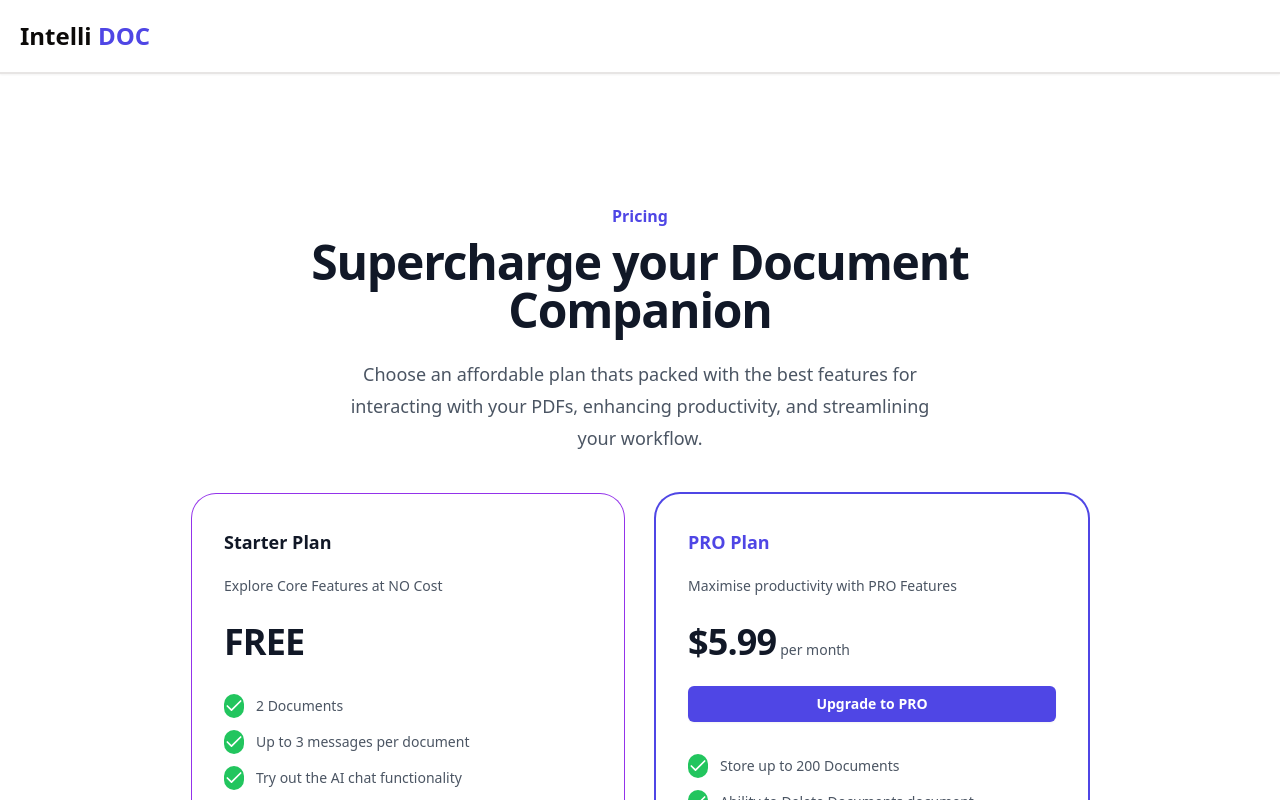
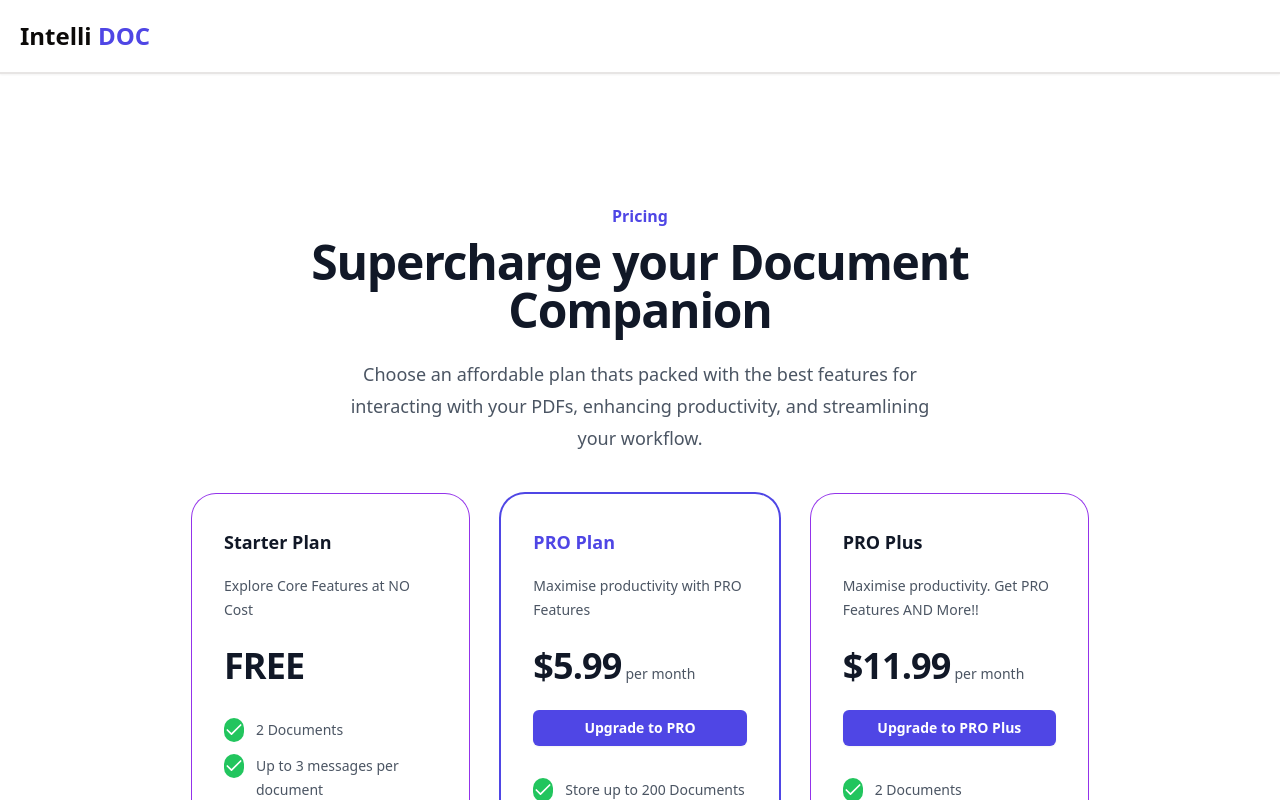
Before and after one commit to yattishr/nextjs-chat-with-pdf, a Next.js app: page /dashboard/upgrade in a window 1280 px wide. Built offline with nearby package versions, Linux system fonts and the light colour scheme; no server answers.

Commit message:
Updating [Actions] folder structure and createCheckoutSession server actions logic.

```diff
--- a/actions/createCheckoutSession.ts
+++ b/actions/createCheckoutSession.ts
@@ -8,6 +8,8 @@ import { auth } from "@clerk/nextjs/server";
 
 export async function createCheckoutSession(userDetails: UserDetails) {
     // auth().protect(); OR
+
+    console.log("--- Entering createCheckoutSession ---");
 
     const { userId } = await auth();
     if (!userId) {
@@ -20,9 +22,12 @@ export async function createCheckoutSession(userDetails: UserDetails) {
     const user = await adminDb.collection("users").doc(userId).get();
     stripeCustomerId = user.data()?.stripeCustomerId;
 
+    console.log(`--- Logging stripeCustomerId: ${stripeCustomerId} ---`)
+
     // create new customer on Stripe if none exists.
     if (!stripeCustomerId) {
         // create a new customer...server side
+        console.log(`--- No Stripe CustomerId. Creating new customer ---`)
         const customer = await stripe.customers.create({
             email: userDetails.email,
             name: userDetails.name,
--- a/app/dashboard/upgrade/page.tsx
+++ b/app/dashboard/upgrade/page.tsx
@@ -44,7 +44,7 @@ function PricingPage() {
 
       console.log(`--- Redirecting to Checkout Page....from PricingPage ---`);
       await stripe?.redirectToCheckout({
-        sessionId,
+        sessionId
       })
 
     })
@@ -68,7 +68,7 @@ function PricingPage() {
         </p>
 
         {/* Pricing Cards */}
-        <div className="max-w-md mx-auto mt-10 grid grid-cols-1 md:grid-cols-2 md:max-w-2xl gap-8 lg:max-w-4xl">
+        <div className="max-w-md mx-auto mt-10 grid grid-cols-1 md:grid-cols-3 md:max-w-3xl gap-8 lg:max-w-4xl">
           {/* FREE Tier */}
           <div className="ring-1 ring-purple-600 rounded-3xl p-8 h-fit pb-12">
             <h3 className="text-lg font-semibold leading-8 text-gray-900">
@@ -176,6 +176,70 @@ function PricingPage() {
               </li>
             </ul>
           </div>
+
+          {/* PRO Plus Tier */}
+          <div className="ring-1 ring-purple-600 rounded-3xl p-8 h-fit pb-12">
+            <h3 className="text-lg font-semibold leading-8 text-gray-900">
+              PRO Plus
+            </h3>
+            <p className="mt-4 text-sm leading-6 text-gray-600">
+            Maximise productivity. Get PRO Features AND More!!
+            </p>
+            <p className="mt-6 flex items-baseline gap-x-1">
+              <span className="text-4xl font-bold tracking-tight text-gray-900">
+                $11.99
+              </span>
+              <span className="text-sm font-semi-bold leading-6 text-gray-600">
+                per month
+              </span>
+            </p>
+
+            <Button
+              className="
+              bg-indigo-600
+              w-full
+              text-white shadow-sm
+              hover:bg-indigo-500
+              mt-6
+              rounded-md
+              px-3 py-2
+              text-center text-sm
+              font-semibold
+              leading-6
+              focus-visible:outline
+              focus-visible:outline-2
+              focus-visible:outline-offset-2
+              focus-visible:outline-indigo-600"
+              disabled={loading || isPending}
+              onClick={handleUpgrade}
+            >
+              {isPending || loading
+                ? "Loading..."
+                : hasActiveMembership
+                ? "Manage Plan"
+                : "Upgrade to PRO Plus"}
+            </Button>
+
+            <ul
+              role="list"
+              className="mt-8 space-y-3 text-sm leading-6 text-gray-600"
+            >
+              <li className="flex gap-x-3">
+                <CheckIcon className="h-6 w-5 flex-none text-white text-xs font-semibold bg-green-500 rounded-full" />{" "}
+                2 Documents
+              </li>
+              <li className="flex gap-x-3">
+                <CheckIcon className="h-6 w-5 flex-none text-white text-xs font-semibold bg-green-500 rounded-full" />{" "}
+                Up to 3 messages per document
+              </li>
+              <li className="flex gap-x-3">
+                <CheckIcon className="h-6 w-5 flex-none text-white text-xs font-semibold bg-green-500 rounded-full" />{" "}
+                Try out the AI chat functionality
+              </li>
+            </ul>
+          </div>
+          {/* PRO Plus Tier */}
+
         </div>
       </div>
     </div>
--- a/components/Documents.tsx
+++ b/components/Documents.tsx
@@ -18,7 +18,7 @@ async function Documents() {
     .get();
 
   return (
-    <div className="flex flex-wrap p-5 bg-gray-600 justify-center lg:justify-start rounded-sm gap-5 max-w-7xl mx-auto">
+    <div className="flex flex-wrap p-5 bg-gray-300 justify-center items-center lg:justify-start rounded-sm gap-5 max-w-7xl mx-auto ring-purple-600">
       {documentsSnapshot.docs.map((doc) => {
         const { name, downloadUrl, size } = doc.data();
 
--- a/components/Header.tsx
+++ b/components/Header.tsx
@@ -23,7 +23,19 @@ function Header() {
 
       <SignedIn>
         <div className="flex items-center space-x-2">
-          <Button asChild variant="link" className="hidden md:flex">
+          <Button asChild variant="outline" className="
+          bg-indigo-600
+          w-full
+          text-white shadow-sm
+          hover:bg-indigo-500
+          rounded-md
+          text-center
+          text-sm
+          font-semibold
+          focus-visible:outline
+          focus-visible:outline-2
+          focus-visible:outline-offset-2
+          focus-visible:outline-indigo-600">
             <Link href="/dashboard/upgrade">Pricing</Link>
           </Button>
 
--- a/next.config.mjs
+++ b/next.config.mjs
@@ -1,4 +1,6 @@
 /** @type {import('next').NextConfig} */
+
+
 const nextConfig = {
   webpack: (config) => {
     config.resolve.alias.canvas = false;
```
Also changed, not shown: actions/createCheckoutSession.tsx (deleted), actions/createStripePortal.ts (added), actions/createStripePortal.tsx (deleted), actions/deleteDocument.ts (added), actions/deleteDocument.tsx (deleted), 1 other file (tests, documents, lock files or other folders).
